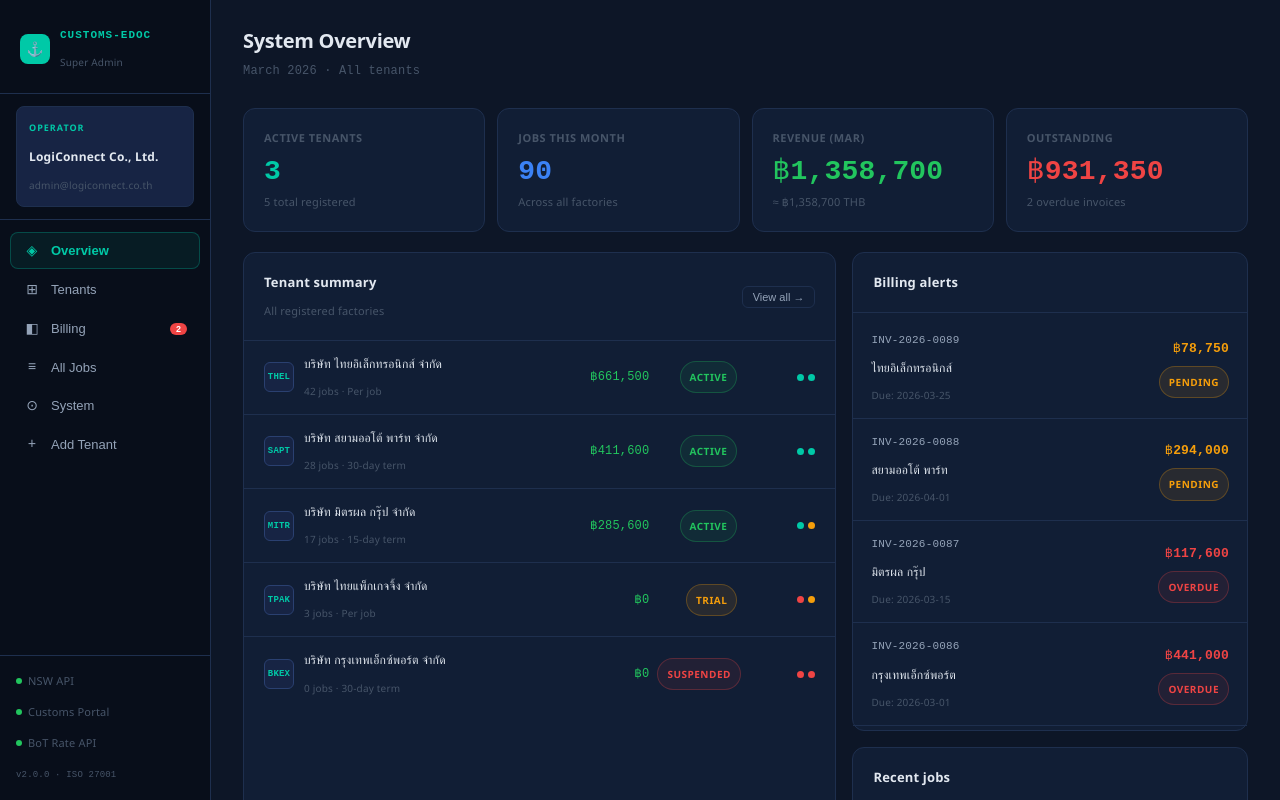
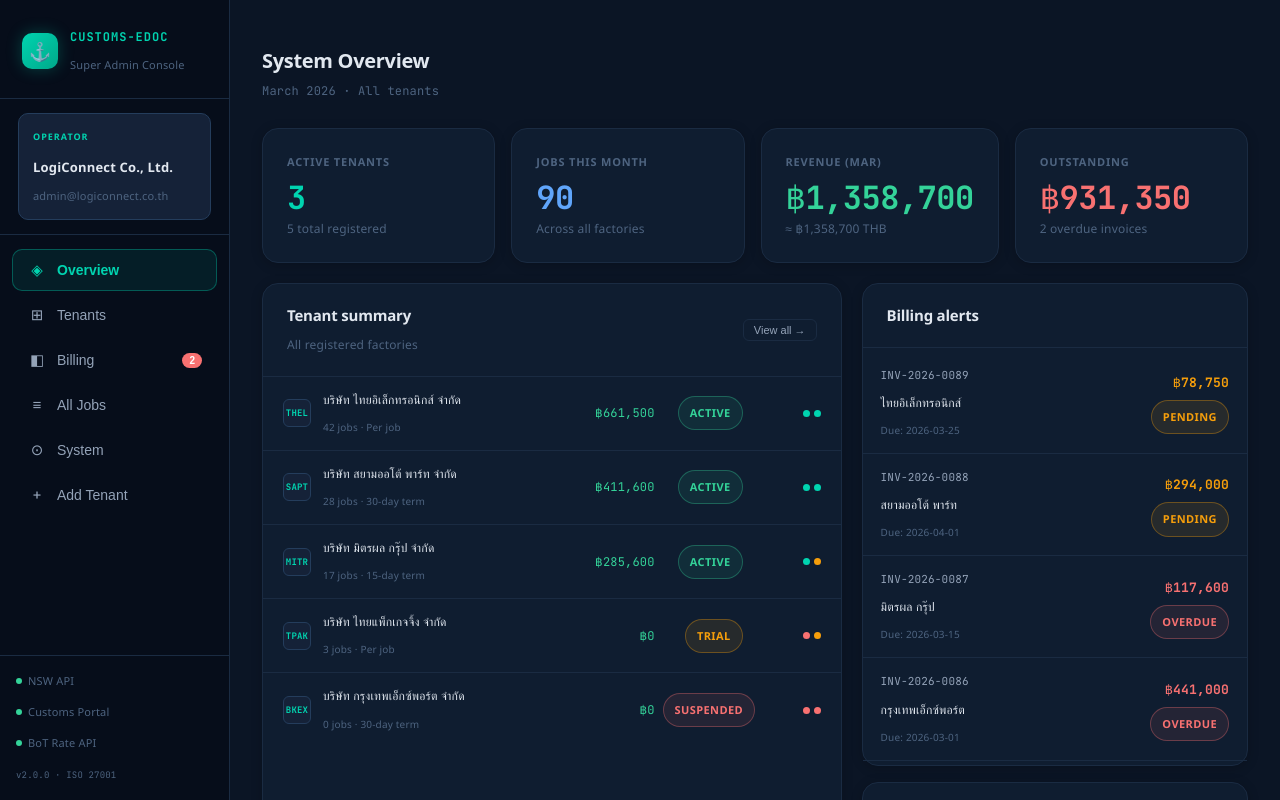
Before and after one commit to osaekkap/Custom-E-service, a React (Vite) app: page / in a window 1280 px wide. Shown: the top 800 px of the page. Built offline with nearby package versions, Linux system fonts and the light colour scheme.

Commit message:
อัปเดต typography และ aesthetics

```diff
--- a/src/super-admin-console.jsx
+++ b/src/super-admin-console.jsx
@@ -1,29 +1,61 @@
-import { useState } from "react";
+import { useState, useEffect } from "react";
+
+const RESPONSIVE_CSS = `
+  @import url('https://fonts.googleapis.com/css2?family=Inter:wght@400;500;600;700;800&family=JetBrains+Mono:wght@400;700&display=swap');
+  *, *::before, *::after { box-sizing: border-box; }
+  body { font-family: 'Inter', 'Segoe UI', system-ui, sans-serif; font-size: 15px; }
+  .rsp-grid-4 { display: grid; grid-template-columns: repeat(4,1fr); gap: 16px; }
+  .rsp-grid-2 { display: grid; grid-template-columns: 1.5fr 1fr; gap: 20px; }
+  .rsp-grid-2-eq { display: grid; grid-template-columns: 1fr 1fr; gap: 20px; }
+  .rsp-grid-3 { display: grid; grid-template-columns: repeat(3,1fr); gap: 16px; }
+  .rsp-grid-form { display: grid; grid-template-columns: 1.2fr 1fr; gap: 24px; }
+  .table-wrap { overflow-x: auto; -webkit-overflow-scrolling: touch; }
+  .sidebar-overlay { display: none; }
+  .nav-btn:hover { background: rgba(0,201,167,0.1) !important; color: #00C9A7 !important; }
+  .card-hover:hover { border-color: #2A4070 !important; box-shadow: 0 4px 24px rgba(0,0,0,0.25) !important; }
+  tr.row-hover:hover td { background: #172444; }
+  @media (max-width: 900px) {
+    .rsp-grid-4 { grid-template-columns: repeat(2,1fr); }
+    .rsp-grid-2, .rsp-grid-2-eq, .rsp-grid-form { grid-template-columns: 1fr; }
+    .rsp-grid-3 { grid-template-columns: 1fr 1fr; }
+    .main-sidebar { transform: translateX(-100%); transition: transform 0.25s ease; position: fixed !important; z-index: 200; height: 100vh; }
+    .main-sidebar.open { transform: translateX(0); }
+    .sidebar-overlay { display: block; position: fixed; inset: 0; background: rgba(0,0,0,0.5); z-index: 199; }
+    .hamburger-btn { display: flex !important; }
+    .main-content { padding: 20px !important; }
+  }
+  @media (max-width: 600px) {
+    .rsp-grid-4 { grid-template-columns: 1fr 1fr; }
+    .rsp-grid-3 { grid-template-columns: 1fr; }
+    .main-content { padding: 14px !important; }
+  }
+  .hamburger-btn { display: none; align-items: center; justify-content: center; background: none; border: none; cursor: pointer; padding: 8px; }
+`;
 
 // ─── Design tokens ───────────────────────────────────────────────
 const C = {
-  bg0: "#080E1A",
-  bg1: "#0D1627",
-  bg2: "#111E35",
-  bg3: "#172444",
-  border: "#1E2F4E",
-  borderHi: "#2A4070",
-  teal: "#00C9A7",
-  tealDim: "#00997F",
-  tealBg: "rgba(0,201,167,0.08)",
+  bg0: "#060D1A",
+  bg1: "#0B1525",
+  bg2: "#0F1D30",
+  bg3: "#152238",
+  border: "#1A2B42",
+  borderHi: "#243D5C",
+  teal: "#00D4B0",
+  tealDim: "#00A88A",
+  tealBg: "rgba(0,212,176,0.09)",
   amber: "#F59E0B",
   amberBg: "rgba(245,158,11,0.1)",
-  blue: "#3B82F6",
-  blueBg: "rgba(59,130,246,0.1)",
-  red: "#EF4444",
-  redBg: "rgba(239,68,68,0.08)",
-  green: "#22C55E",
-  greenBg: "rgba(34,197,94,0.08)",
-  purple: "#A78BFA",
-  purpleBg: "rgba(167,139,250,0.1)",
+  blue: "#60A5FA",
+  blueBg: "rgba(96,165,250,0.1)",
+  red: "#F87171",
+  redBg: "rgba(248,113,113,0.09)",
+  green: "#34D399",
+  greenBg: "rgba(52,211,153,0.09)",
+  purple: "#C084FC",
+  purpleBg: "rgba(192,132,252,0.1)",
   text: "#E2E8F0",
   textMid: "#94A3B8",
-  textDim: "#475569",
+  textDim: "#4E6480",
   mono: "'JetBrains Mono', 'Courier New', monospace",
 };
 
@@ -102,9 +134,9 @@ const fmt = {
 function Pill({ label, color, bg, border }) {
   return (
     <span style={{
-      display: "inline-block", padding: "2px 9px", borderRadius: 20,
-      fontSize: 10, fontWeight: 700, letterSpacing: "0.5px",
-      color, background: bg, border: `1px solid ${border || color + "44"}`,
+      display: "inline-block", padding: "3px 11px", borderRadius: 20,
+      fontSize: 11, fontWeight: 700, letterSpacing: "0.4px",
+      color, background: bg, border: `1px solid ${border || color + "55"}`,
       textTransform: "uppercase",
     }}>{label}</span>
   );
@@ -132,9 +164,11 @@ function StatusPill({ status }) {
 
 function Card({ children, style = {} }) {
   return (
-    <div style={{
+    <div className="card-hover" style={{
       background: C.bg2, border: `1px solid ${C.border}`,
-      borderRadius: 12, ...style,
+      borderRadius: 16, transition: "border-color 0.2s, box-shadow 0.2s",
+      boxShadow: "0 2px 12px rgba(0,0,0,0.2)",
+      ...style,
     }}>{children}</div>
   );
 }
@@ -142,12 +176,12 @@ function Card({ children, style = {} }) {
 function CardHeader({ title, sub, action }) {
   return (
     <div style={{
-      padding: "16px 20px", borderBottom: `1px solid ${C.border}`,
+      padding: "18px 24px", borderBottom: `1px solid ${C.border}`,
       display: "flex", alignItems: "center", justifyContent: "space-between",
     }}>
       <div>
-        <div style={{ fontSize: 13, fontWeight: 700, color: C.text }}>{title}</div>
-        {sub && <div style={{ fontSize: 11, color: C.textDim, marginTop: 2 }}>{sub}</div>}
+        <div style={{ fontSize: 15, fontWeight: 700, color: C.text, letterSpacing: "-0.2px" }}>{title}</div>
+        {sub && <div style={{ fontSize: 12, color: C.textDim, marginTop: 3 }}>{sub}</div>}
       </div>
       {action}
     </div>
@@ -156,10 +190,10 @@ function CardHeader({ title, sub, action }) {
 
 function Stat({ label, value, sub, color = C.teal }) {
   return (
-    <div style={{ padding: "16px 20px" }}>
-      <div style={{ fontSize: 11, color: C.textDim, fontWeight: 600, textTransform: "uppercase", letterSpacing: "0.5px", marginBottom: 8 }}>{label}</div>
-      <div style={{ fontSize: 28, fontWeight: 800, color, fontFamily: C.mono, marginBottom: 4 }}>{value}</div>
-      {sub && <div style={{ fontSize: 11, color: C.textDim }}>{sub}</div>}
+    <div style={{ padding: "20px 24px" }}>
+      <div style={{ fontSize: 11, color: C.textDim, fontWeight: 700, textTransform: "uppercase", letterSpacing: "0.8px", marginBottom: 10 }}>{label}</div>
+      <div style={{ fontSize: 32, fontWeight: 800, color, fontFamily: C.mono, marginBottom: 5, letterSpacing: "-0.5px" }}>{value}</div>
+      {sub && <div style={{ fontSize: 12, color: C.textDim }}>{sub}</div>}
     </div>
   );
 }
@@ -174,58 +208,60 @@ const NAV = [
   { id: "new_tenant",icon: "+", label: "Add Tenant" },
 ];
 
-function Sidebar({ active, onNav }) {
+function Sidebar({ active, onNav, onClose }) {
   return (
-    <div style={{
-      width: 210, background: C.bg0, borderRight: `1px solid ${C.border}`,
+    <div className="main-sidebar" style={{
+      width: 230, background: C.bg0, borderRight: `1px solid ${C.border}`,
       display: "flex", flexDirection: "column", flexShrink: 0,
       position: "sticky", top: 0, height: "100vh",
     }}>
       {/* Brand */}
-      <div style={{ padding: "22px 20px 18px", borderBottom: `1px solid ${C.border}` }}>
-        <div style={{ display: "flex", alignItems: "center", gap: 10 }}>
+      <div style={{ padding: "24px 22px 20px", borderBottom: `1px solid ${C.border}` }}>
+        <div style={{ display: "flex", alignItems: "center", gap: 12 }}>
           <div style={{
-            width: 30, height: 30, borderRadius: 8,
-            background: C.teal, display: "flex", alignItems: "center",
-            justifyContent: "center", fontSize: 14, color: C.bg0,
+            width: 36, height: 36, borderRadius: 10,
+            background: `linear-gradient(135deg, ${C.teal}, ${C.tealDim})`,
+            display: "flex", alignItems: "center",
+            justifyContent: "center", fontSize: 18, color: C.bg0,
+            boxShadow: `0 0 16px ${C.teal}44`,
           }}>⚓</div>
           <div>
-            <div style={{ fontFamily: C.mono, fontSize: 11, fontWeight: 700, color: C.teal, letterSpacing: "1px" }}>CUSTOMS-EDOC</div>
-            <div style={{ fontSize: 10, color: C.textDim, marginTop: 1 }}>Super Admin</div>
+            <div style={{ fontFamily: C.mono, fontSize: 12, fontWeight: 700, color: C.teal, letterSpacing: "1px" }}>CUSTOMS-EDOC</div>
+            <div style={{ fontSize: 11, color: C.textDim, marginTop: 2 }}>Super Admin Console</div>
           </div>
         </div>
       </div>
 
       {/* Operator badge */}
-      <div style={{ padding: "12px 16px", borderBottom: `1px solid ${C.border}` }}>
-        <div style={{ background: C.bg3, borderRadius: 8, padding: "8px 12px", border: `1px solid ${C.border}` }}>
-          <div style={{ fontSize: 9, color: C.teal, fontWeight: 700, letterSpacing: "1px", textTransform: "uppercase", marginBottom: 3 }}>Operator</div>
-          <div style={{ fontSize: 12, color: C.text, fontWeight: 600 }}>LogiConnect Co., Ltd.</div>
-          <div style={{ fontSize: 10, color: C.textDim, marginTop: 2 }}>admin@logiconnect.co.th</div>
+      <div style={{ padding: "14px 18px", borderBottom: `1px solid ${C.border}` }}>
+        <div style={{ background: C.bg3, borderRadius: 10, padding: "10px 14px", border: `1px solid ${C.borderHi}` }}>
+          <div style={{ fontSize: 9, color: C.teal, fontWeight: 700, letterSpacing: "1px", textTransform: "uppercase", marginBottom: 4 }}>Operator</div>
+          <div style={{ fontSize: 13, color: C.text, fontWeight: 600 }}>LogiConnect Co., Ltd.</div>
+          <div style={{ fontSize: 11, color: C.textDim, marginTop: 3 }}>admin@logiconnect.co.th</div>
         </div>
       </div>
 
       {/* Nav */}
-      <nav style={{ flex: 1, padding: "12px 10px" }}>
+      <nav style={{ flex: 1, padding: "14px 12px" }}>
         {NAV.map(item => {
           const isActive = active === item.id;
           return (
-            <button key={item.id} onClick={() => onNav(item.id)} style={{
+            <button key={item.id} className="nav-btn" onClick={() => { onNav(item.id); onClose && onClose(); }} style={{
               display: "flex", alignItems: "center", gap: 10,
-              width: "100%", padding: "9px 12px", borderRadius: 8, marginBottom: 2,
+              width: "100%", padding: "10px 14px", borderRadius: 10, marginBottom: 3,
               background: isActive ? C.tealBg : "transparent",
-              border: `1px solid ${isActive ? C.teal + "44" : "transparent"}`,
+              border: `1px solid ${isActive ? C.teal + "55" : "transparent"}`,
               color: isActive ? C.teal : C.textMid,
               cursor: "pointer", textAlign: "left",
-              fontSize: 13, fontWeight: isActive ? 600 : 400,
-              transition: "all 0.1s",
+              fontSize: 14, fontWeight: isActive ? 600 : 400,
+              transition: "all 0.15s",
             }}>
-              <span style={{ fontSize: 14, width: 18, textAlign: "center", fontFamily: C.mono }}>{item.icon}</span>
+              <span style={{ fontSize: 15, width: 20, textAlign: "center", fontFamily: C.mono }}>{item.icon}</span>
               {item.label}
               {item.id === "billing" && (
                 <span style={{
                   marginLeft: "auto", background: C.red, color: "#fff",
-                  borderRadius: 10, padding: "1px 6px", fontSize: 9, fontWeight: 700,
+                  borderRadius: 10, padding: "2px 7px", fontSize: 10, fontWeight: 700,
                 }}>2</span>
               )}
             </button>
@@ -267,7 +303,7 @@ function OverviewPage({ onNav }) {
       </div>
 
       {/* KPI row */}
-      <div style={{ display: "grid", gridTemplateColumns: "repeat(4,1fr)", gap: 12, marginBottom: 20 }}>
+      <div className="rsp-grid-4" style={{ marginBottom: 20 }}>
         {[
           { label: "Active tenants", value: activeCount, sub: `${TENANTS.length} total registered`, color: C.teal },
           { label: "Jobs this month", value: totalJobs, sub: "Across all factories", color: C.blue },
@@ -280,7 +316,7 @@ function OverviewPage({ onNav }) {
         ))}
       </div>
 
-      <div style={{ display: "grid", gridTemplateColumns: "1.5fr 1fr", gap: 16, marginBottom: 16 }}>
+      <div className="rsp-grid-2" style={{ marginBottom: 16 }}>
         {/* Tenant summary table */}
         <Card>
           <CardHeader title="Tenant summary" sub="All registered factories" action={
@@ -405,7 +441,8 @@ function TenantListPage({ onSelect, onNew }) {
 
       {/* Table */}
       <Card>
-        <table style={{ width: "100%", borderCollapse: "collapse" }}>
+        <div className="table-wrap">
+        <table style={{ width: "100%", borderCollapse: "collapse", minWidth: 700 }}>
           <thead>
             <tr style={{ borderBottom: `1px solid ${C.border}` }}>
               {["Tenant", "Billing", "Jobs (Mar)", "Revenue", "Outstanding", "API", "Status", ""].map(h => (
@@ -469,6 +506,7 @@ function TenantListPage({ onSelect, onNew }) {
             ))}
           </tbody>
         </table>
+        </div>
       </Card>
     </div>
   );
@@ -506,7 +544,7 @@ function TenantDetailPage({ tenant, onBack }) {
         </div>
       </div>
 
-      <div style={{ display: "grid", gridTemplateColumns: "1fr 1fr", gap: 16 }}>
+      <div className="rsp-grid-2-eq" style={{}}>
         {/* Left: Settings */}
         <div style={{ display: "flex", flexDirection: "column", gap: 16 }}>
 
@@ -616,7 +654,7 @@ function TenantDetailPage({ tenant, onBack }) {
         {/* Right: Stats + history */}
         <div style={{ display: "flex", flexDirection: "column", gap: 16 }}>
           {/* Stats */}
-          <div style={{ display: "grid", gridTemplateColumns: "1fr 1fr", gap: 12 }}>
+          <div className="rsp-grid-2-eq" style={{}}>
             {[
               { label: "Jobs this month", value: tenant.stats.jobsMonth, color: C.blue },
               { label: "Total jobs", value: tenant.stats.jobsTotal, color: C.teal },
@@ -698,7 +736,7 @@ function BillingPage() {
       </div>
 
       {/* Summary */}
-      <div style={{ display: "grid", gridTemplateColumns: "repeat(3,1fr)", gap: 12, marginBottom: 20 }}>
+      <div className="rsp-grid-3" style={{ marginBottom: 20 }}>
         {[
           { label: "Pending collection", value: fmt.thb(totalPending * 35), color: C.amber },
           { label: "Overdue", value: fmt.thb(totalOverdue * 35), color: C.red },
@@ -722,7 +760,8 @@ function BillingPage() {
       </div>
 
       <Card>
-        <table style={{ width: "100%", borderCollapse: "collapse" }}>
+        <div className="table-wrap">
+        <table style={{ width: "100%", borderCollapse: "collapse", minWidth: 700 }}>
           <thead>
             <tr style={{ borderBottom: `1px solid ${C.border}` }}>
               {["Invoice", "Tenant", "Jobs", "Amount", "Issued", "Due date", "Status", ""].map(h => (
@@ -754,6 +793,7 @@ function BillingPage() {
             ))}
           </tbody>
         </table>
+        </div>
       </Card>
     </div>
   );
@@ -805,7 +845,7 @@ function AddTenantPage({ onBack }) {
       </Card>
 
       {/* Step content */}
-      <div style={{ display: "grid", gridTemplateColumns: "1.2fr 1fr", gap: 20 }}>
+      <div className="rsp-grid-form" style={{}}>
         <Card>
           {step === 1 && (
             <div>
@@ -1051,7 +1091,8 @@ function SystemPage() {
 
       <Card style={{ marginBottom: 16 }}>
         <CardHeader title="API connections" sub="Real-time status" />
-        <table style={{ width: "100%", borderCollapse: "collapse" }}>
+        <div className="table-wrap">
+        <table style={{ width: "100%", borderCollapse: "collapse", minWidth: 600 }}>
           <thead>
             <tr style={{ borderBottom: `1px solid ${C.border}` }}>
               {["Service", "Endpoint", "Latency", "Uptime", "Req (24h)", "Status"].map(h => (
@@ -1072,6 +1113,7 @@ function SystemPage() {
             ))}
           </tbody>
         </table>
+        </div>
       </Card>
 
       <Card>
@@ -1106,6 +1148,14 @@ function SystemPage() {
 export default function App() {
   const [screen, setScreen] = useState("overview");
   const [selectedTenant, setSelectedTenant] = useState(null);
+  const [sidebarOpen, setSidebarOpen] = useState(false);
+
+  useEffect(() => {
+    const styleEl = document.createElement("style");
+    styleEl.textContent = RESPONSIVE_CSS;
+    document.head.appendChild(styleEl);
+    return () => document.head.removeChild(styleEl);
+  }, []);
 
   const handleNav = (id) => {
     setSelectedTenant(null);
@@ -1142,8 +1192,20 @@ export default function App() {
 
   return (
     <div style={{ display: "flex", minHeight: "100vh", background: C.bg1, fontFamily: "'DM Sans', 'Segoe UI', system-ui, sans-serif" }}>
-      <Sidebar active={screen} onNav={handleNav} />
-      <main style={{ flex: 1, padding: "28px 32px", overflowY: "auto", minHeight: "100vh" }}>
+      {/* Mobile overlay */}
+      {sidebarOpen && <div className="sidebar-overlay" onClick={() => setSidebarOpen(false)} />}
+
+      <Sidebar active={screen} onNav={handleNav} onClose={() => setSidebarOpen(false)}
+        className={sidebarOpen ? "open" : ""} />
+
+      <main className="main-content" style={{ flex: 1, padding: "28px 32px", overflowY: "auto", minHeight: "100vh", overflowX: "hidden" }}>
+        {/* Mobile header */}
+        <div style={{ display: "flex", alignItems: "center", gap: 12, marginBottom: 20 }}>
+          <button className="hamburger-btn" onClick={() => setSidebarOpen(o => !o)}
+            style={{ color: C.text, border: `1px solid ${C.border}`, borderRadius: 8, padding: "7px 10px", background: C.bg2 }}>
+            ☰
+          </button>
+        </div>
         {renderContent()}
       </main>
     </div>
```
